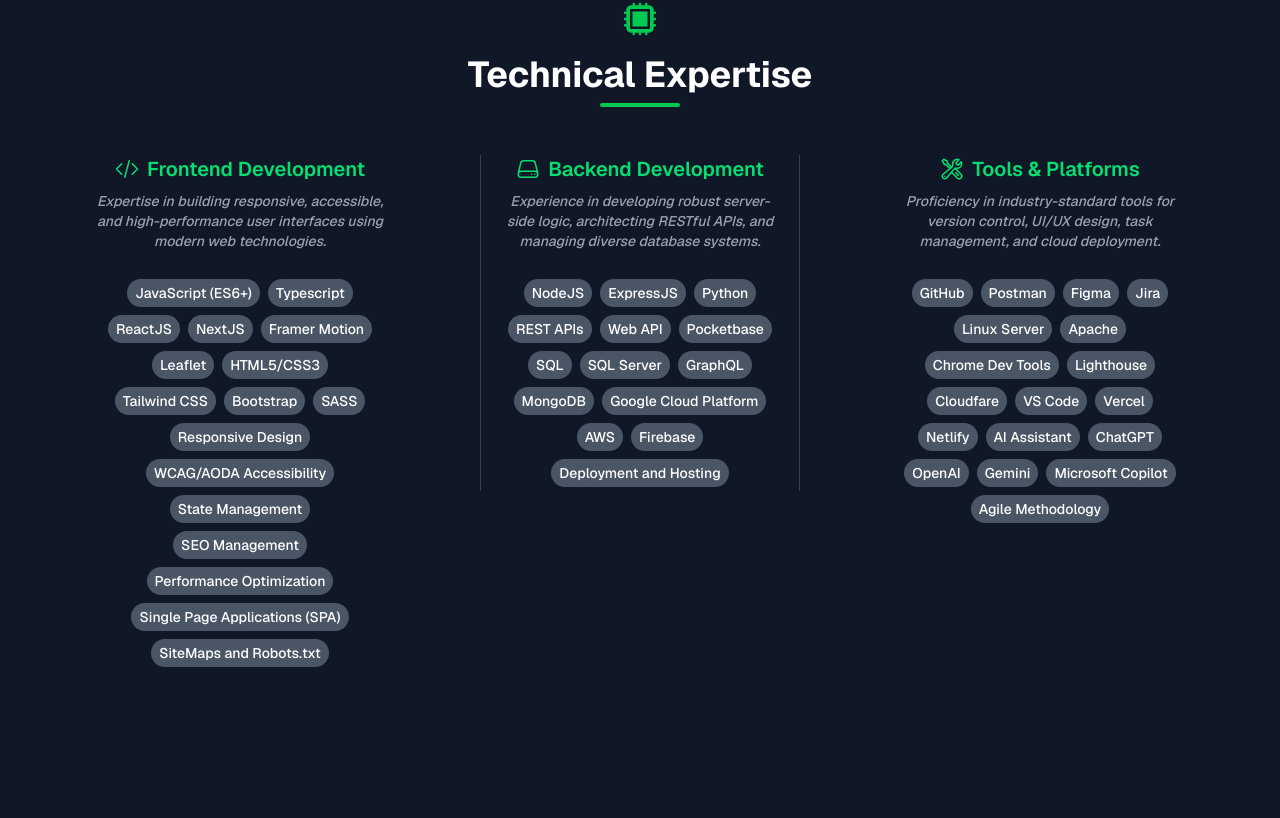
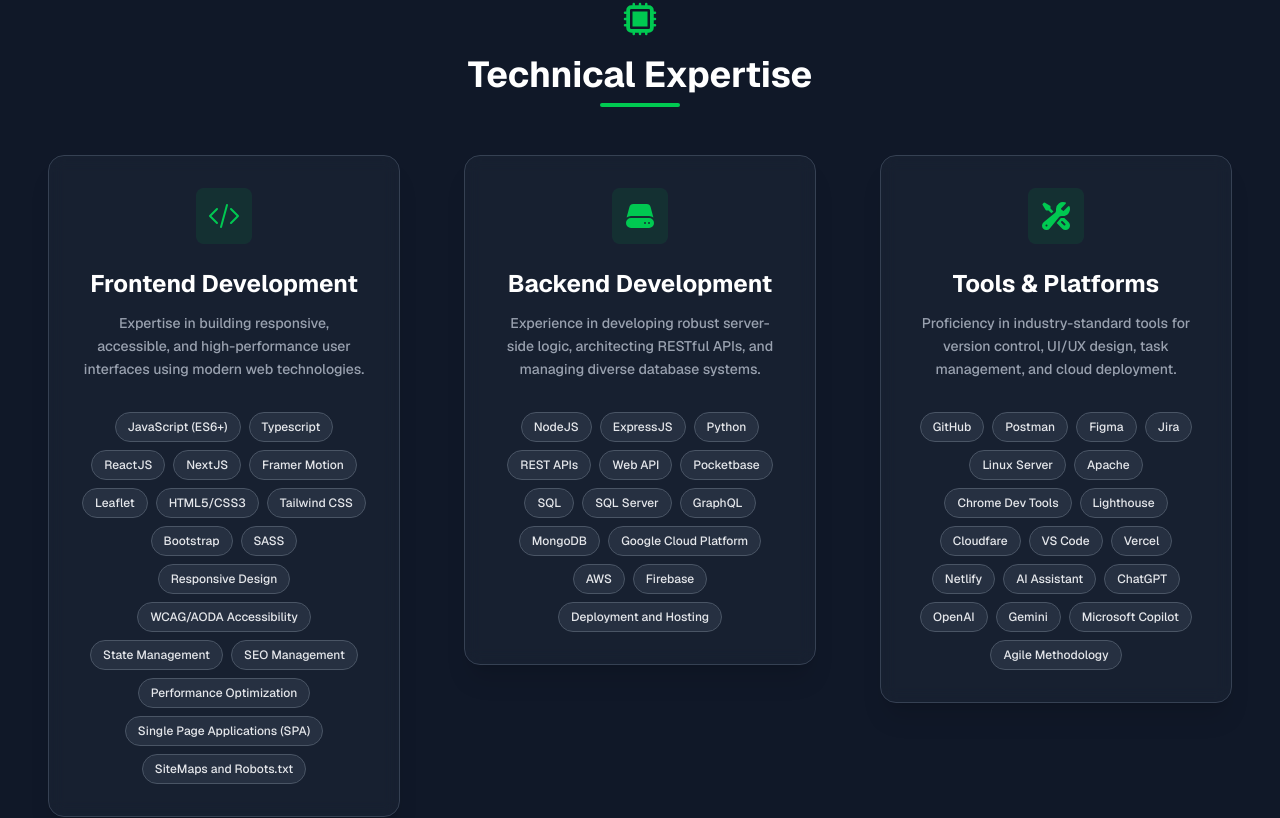
Before and after one commit to garimashingal/modern-portfolio, a Next.js app: page / in a window 1280 px wide. Shown: the part 1083-1901 px from the top of the page. Built offline with nearby package versions, Linux system fonts and the light colour scheme.

Commit message:
changed the skills section

```diff
--- a/components/BackendSkills.tsx
+++ b/components/BackendSkills.tsx
@@ -1,26 +1,34 @@
-import { ServerIcon } from "@heroicons/react/24/outline";
+import { ServerIcon } from "@heroicons/react/24/solid";
 import { backendSkills } from "../data";
 
 export default function BackendSkills() {
   return (
-    <div className="flex flex-col items-center max-w-xs px-4 border-y sm:border-y-0 sm:border-x border-gray-700 py-8 sm:py-0">
-      <h3 className="text-xl font-semibold text-green-400 mb-2 flex items-center">
-        <ServerIcon className="w-6 h-6 mr-2" />
-        {backendSkills.title}
-      </h3>
-      <p className="text-gray-400 text-sm mb-6 text-center italic">
-        {backendSkills.description}
-      </p>
-      <div className="flex flex-wrap justify-center">
-        {backendSkills.skills.map((skill) => {
-          return (
-            <div key={skill} className="p-1 w-auto">
-              <div className="flex bg-gray-600 p-1 px-2 h-full items-center justify-center w-full rounded-2xl text-sm">
-                <span className="text-white title-font font-base">{skill}</span>
-              </div>
-            </div>
-          );
-        })}
+    <div className="flex flex-col items-center max-w-sm px-4">
+      <div className="bg-gray-800/50 backdrop-blur-sm p-8 rounded-2xl border border-gray-700 hover:border-green-500/50 transition-all duration-300 shadow-xl w-full h-full group">
+        <div className="flex items-center justify-center mb-6">
+          <div className="p-3 bg-green-500/10 rounded-lg group-hover:scale-110 transition-transform duration-300">
+            <ServerIcon className="w-8 h-8 text-green-500" />
+          </div>
+        </div>
+
+        <h3 className="text-2xl font-bold text-white mb-3 text-center transition-colors group-hover:text-green-400">
+          {backendSkills.title}
+        </h3>
+
+        <p className="text-gray-400 text-sm mb-8 text-center leading-relaxed">
+          {backendSkills.description}
+        </p>
+
+        <div className="flex flex-wrap justify-center gap-2">
+          {backendSkills.skills.map((skill) => (
+            <span
+              key={skill}
+              className="bg-gray-700/50 text-gray-200 px-3 py-1.5 rounded-full text-xs font-medium border border-gray-600 hover:border-green-500/30 hover:text-green-400 transition-all cursor-default"
+            >
+              {skill}
+            </span>
+          ))}
+        </div>
       </div>
     </div>
   );
--- a/components/EducationTab.tsx
+++ b/components/EducationTab.tsx
@@ -12,14 +12,17 @@
         <div className="h-1 w-20 bg-green-500 rounded mt-2"></div>
       </div>
 
-      <div className="flex mx-auto lg:w-4/5 sm:w-auto mt-10 items-center justify-center flex-col">
-        {education.map((edu) => {
+      <div className="flex mx-auto lg:w-4/5 sm:w-auto mt-10 items-center justify-center flex-col space-y-4">
+        {education.map((edu, index) => {
           return (
             <div
-              key={edu}
-              className="w-full text-center mx-10 mb-2 flex rounded bg-gray-800 p-4 h-full"
+              key={index}
+              className="w-full text-left p-6 rounded-xl bg-gray-800/50 backdrop-blur-sm border border-gray-700 hover:border-green-500/50 transition-all duration-300 group shadow-lg flex items-center space-x-4"
             >
-              <span className="text-white title-font font-medium w-full">
+              <div className="p-2 bg-green-500/10 rounded-lg group-hover:scale-110 transition-transform duration-300">
+                <AcademicCapIcon className="w-6 h-6 text-green-500" />
+              </div>
+              <span className="text-white title-font font-medium text-lg lg:text-xl group-hover:text-green-400 transition-colors duration-300">
                 {edu}
               </span>
             </div>
--- a/components/FrontendSkills.tsx
+++ b/components/FrontendSkills.tsx
@@ -1,26 +1,34 @@
-import { CodeBracketIcon } from "@heroicons/react/24/outline";
+import { CodeBracketIcon } from "@heroicons/react/24/solid";
 import { frontendSkills } from "../data";
 
 export default function FrontendSkills() {
   return (
-    <div className="flex flex-col items-center max-w-xs px-4">
-      <h3 className="text-xl font-semibold text-green-400 mb-2 flex items-center">
-        <CodeBracketIcon className="w-6 h-6 mr-2" />
-        {frontendSkills.title}
-      </h3>
-      <p className="text-gray-400 text-sm mb-6 text-center italic">
-        {frontendSkills.description}
-      </p>
-      <div className="flex flex-wrap justify-center">
-        {frontendSkills.skills.map((skill) => {
-          return (
-            <div key={skill} className="p-1 w-auto">
-              <div className="flex bg-gray-600 p-1 px-2 h-full items-center justify-center w-full rounded-2xl text-sm">
-                <span className="text-white title-font font-base">{skill}</span>
-              </div>
-            </div>
-          );
-        })}
+    <div className="flex flex-col items-center max-w-sm px-4">
+      <div className="bg-gray-800/50 backdrop-blur-sm p-8 rounded-2xl border border-gray-700 hover:border-green-500/50 transition-all duration-300 shadow-xl w-full h-full group">
+        <div className="flex items-center justify-center mb-6">
+          <div className="p-3 bg-green-500/10 rounded-lg group-hover:scale-110 transition-transform duration-300">
+            <CodeBracketIcon className="w-8 h-8 text-green-500" />
+          </div>
+        </div>
+
+        <h3 className="text-2xl font-bold text-white mb-3 text-center transition-colors group-hover:text-green-400">
+          {frontendSkills.title}
+        </h3>
+
+        <p className="text-gray-400 text-sm mb-8 text-center leading-relaxed">
+          {frontendSkills.description}
+        </p>
+
+        <div className="flex flex-wrap justify-center gap-2">
+          {frontendSkills.skills.map((skill) => (
+            <span
+              key={skill}
+              className="bg-gray-700/50 text-gray-200 px-3 py-1.5 rounded-full text-xs font-medium border border-gray-600 hover:border-green-500/30 hover:text-green-400 transition-all cursor-default"
+            >
+              {skill}
+            </span>
+          ))}
+        </div>
       </div>
     </div>
   );
--- a/components/Navbar.tsx
+++ b/components/Navbar.tsx
@@ -5,7 +5,9 @@
 
 export default function Navbar() {
   return (
-    <header className="bg-gray-800 md:sticky top-0 bg-opacity-80">
+    <header className="bg-gray-800 md:sticky top-0 bg-opacity-80 z-50">
+
+      {/* <header className="bg-gray-900/80 md:sticky top-0 z-50 backdrop-blur-md border-b border-gray-800"> */}
       <div className="container mx-auto flex flex-wrap p-5 flex-col md:flex-row items-center">
         <section className="title-font font-medium text-white hover:text-amber-400 mb-4 md:mb-0">
           <a href="#about" className="ml-3 text-xl">
@@ -51,6 +53,6 @@
           <ArrowRightIcon className="w-4 h-4 ml-1" />
         </a>
       </div>
-    </header>
+    </header >
   );
 }
--- a/components/Tools.tsx
+++ b/components/Tools.tsx
@@ -1,26 +1,34 @@
-import { WrenchScrewdriverIcon } from "@heroicons/react/24/outline";
+import { WrenchScrewdriverIcon } from "@heroicons/react/24/solid";
 import { tools } from "../data";
 
 export default function Tools() {
   return (
-    <div className="flex flex-col items-center max-w-xs px-4">
-      <h3 className="text-xl font-semibold text-green-400 mb-2 flex items-center">
-        <WrenchScrewdriverIcon className="w-6 h-6 mr-2" />
-        {tools.title}
-      </h3>
-      <p className="text-gray-400 text-sm mb-6 text-center italic">
-        {tools.description}
-      </p>
-      <div className="flex flex-wrap justify-center">
-        {tools.skills.map((skill) => {
-          return (
-            <div key={skill} className="p-1 w-auto">
-              <div className="flex bg-gray-600 p-1 px-2 h-full items-center justify-center w-full rounded-2xl text-sm">
-                <span className="text-white title-font font-base">{skill}</span>
-              </div>
-            </div>
-          );
-        })}
+    <div className="flex flex-col items-center max-w-sm px-4 text-center">
+      <div className="bg-gray-800/50 backdrop-blur-sm p-8 rounded-2xl border border-gray-700 hover:border-green-500/50 transition-all duration-300 shadow-xl w-full h-full group">
+        <div className="flex items-center justify-center mb-6">
+          <div className="p-3 bg-green-500/10 rounded-lg group-hover:scale-110 transition-transform duration-300">
+            <WrenchScrewdriverIcon className="w-8 h-8 text-green-500" />
+          </div>
+        </div>
+
+        <h3 className="text-2xl font-bold text-white mb-3 text-center transition-colors group-hover:text-green-400">
+          {tools.title}
+        </h3>
+
+        <p className="text-gray-400 text-sm mb-8 text-center leading-relaxed">
+          {tools.description}
+        </p>
+
+        <div className="flex flex-wrap justify-center gap-2">
+          {tools.skills.map((skill) => (
+            <span
+              key={skill}
+              className="bg-gray-700/50 text-gray-200 px-3 py-1.5 rounded-full text-xs font-medium border border-gray-600 hover:border-green-500/30 hover:text-green-400 transition-all cursor-default"
+            >
+              {skill}
+            </span>
+          ))}
+        </div>
       </div>
     </div>
   );
```
